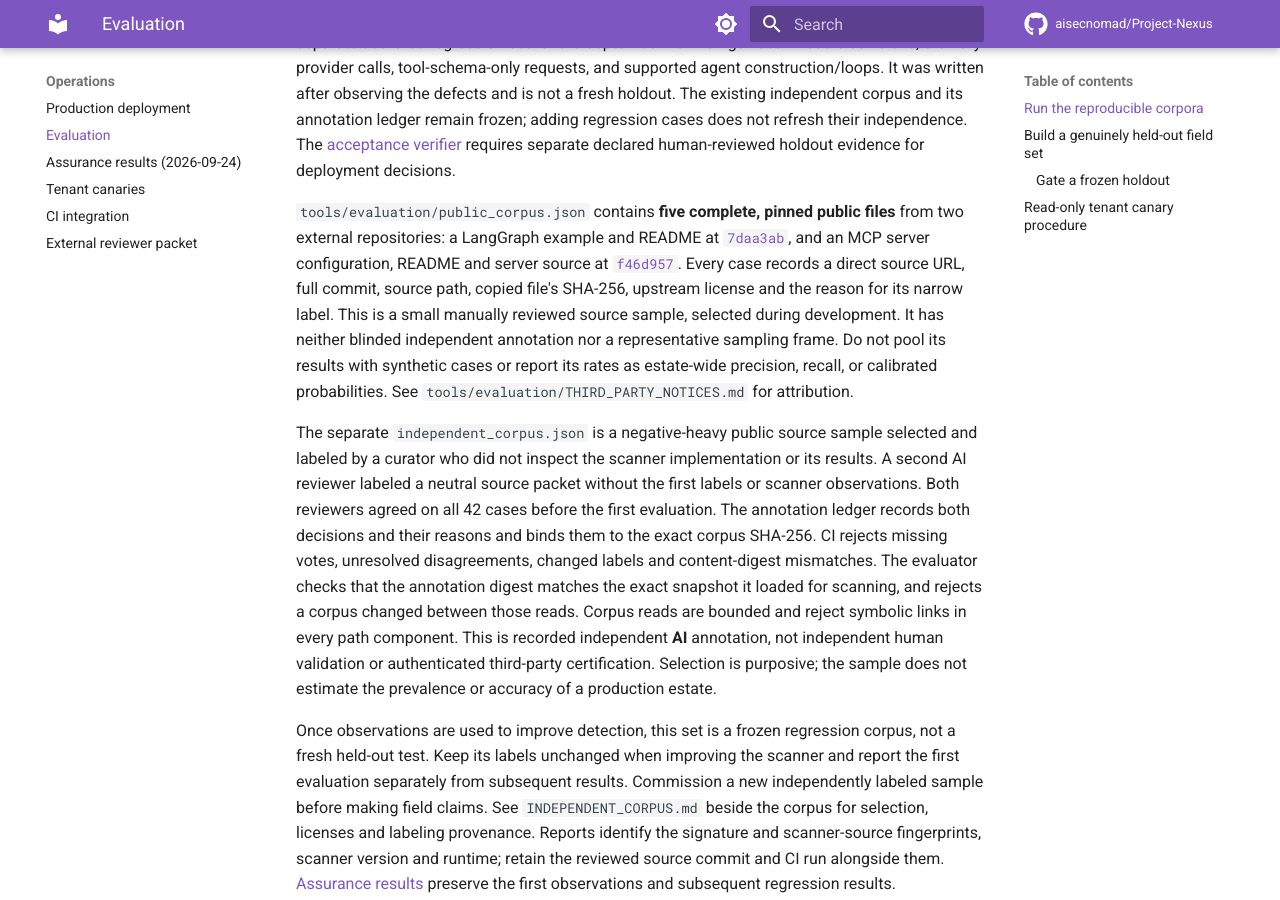
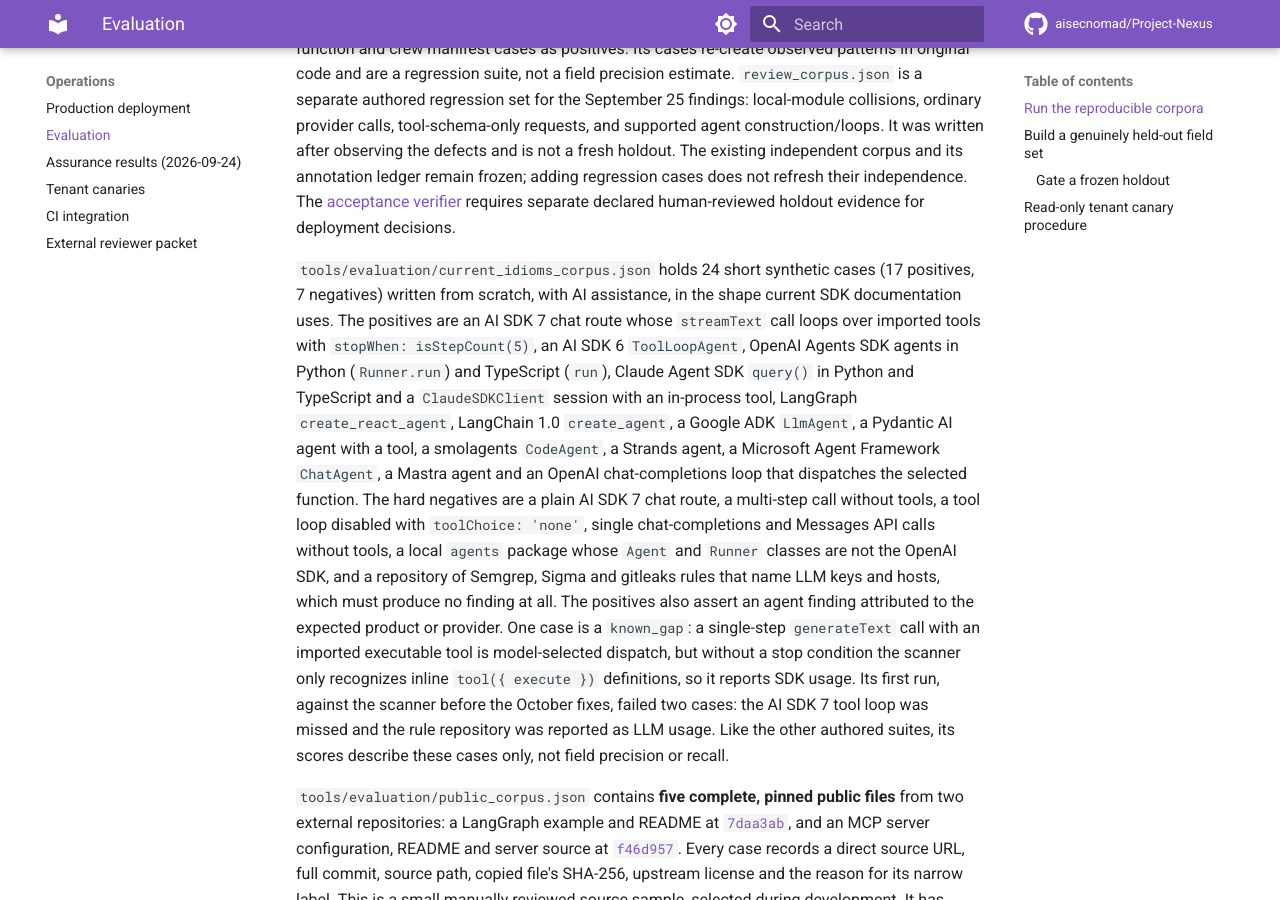
Before and after one commit to aisecnomad/Project-Nexus, an MkDocs documentation site: the page built from docs/evaluation.md, in a window 1280 px wide and 900 px high, scrolled down 3649 px. Built offline with MkDocs 1.6.1 and Material for MkDocs 9.7.7, drawn with Linux system fonts in a browser that asks for light colours; comment, search, counter and statistics services are not loaded; some of the changed text lies outside the part shown.

Commit message:
Add a current SDK idioms evaluation corpus
tools/evaluation/current_idioms_corpus.json holds 24 short synthetic
cases written from scratch (AI-assisted, no copied third-party code) in
the shape current SDK documentation uses. Positives: an AI SDK 7 chat
route looping over imported tools with stopWhen isStepCount(5), an AI
SDK 6 ToolLoopAgent, OpenAI Agents SDK agents in Python (Runner.run) and
TypeScript (run), Claude Agent SDK query() in Python and TypeScript and a
ClaudeSDKClient session with an in-process tool, LangGraph
create_react_agent, LangChain 1.0 create_agent, a Google ADK LlmAgent, a
Pydantic AI agent with a tool, a smolagents CodeAgent, a Strands agent, a
Microsoft Agent Framework ChatAgent, a Mastra agent and an OpenAI
chat-completions loop dispatching the selected function. Hard
negatives: a plain AI SDK 7 chat route, multiple steps without tools, a
tool loop disabled with toolChoice 'none', chat-completions and Messages
API calls without tools, a local `agents` package named like the OpenAI
SDK, and a repository of Semgrep, Sigma and gitleaks rules that must
produce no finding. Positives also assert the agent's product or
provider attribution.

It scores 16 TP, 0 FP, 1 FN and 7 TN. The miss is a known gap within a
bounded waiver (max_count 1, expires 2026-12-31): a single-step
generateText call with an imported executable tool is model-selected
dispatch, but the scanner follows only inline tool({ execute })
definitions when there is no stop condition. Against d65b27f the corpus
fails two further cases, the AI SDK 7 loop and the rule repository,
which the previous commits fix.

The Makefile evaluate target and the CI evaluation step run it with the
same --output pattern, the acceptance source index rejects holdouts that
reuse it, tools/evaluation/ACCEPT.md lists it as a regression suite and
docs/evaluation.md describes it. tests/test_evaluation_current_idioms.py
pins the labels' structure and the scores.

Co-Authored-By: Claude Opus 5.5 <noreply@anthropic.com>
Claude-Session: https://claude.ai/code/session_01MgqwgJ3mZY4AfBY9zQH3vZ
Signed-off-by: Claude <noreply@anthropic.com>

```diff
--- a/docs/evaluation.md
+++ b/docs/evaluation.md
@@ -8,10 +8,10 @@ scanning enabled. A warning, partial scan, skipped connector, or unstable
 repeated scan stops evaluation instead of counting missing detections as true
 negatives.
 
-The seven bundled corpora (synthetic, public, realistic, review, field review,
-attribution and independent) are regression checks on known inputs. The
-synthetic, realistic, review, attribution and public sets were written or selected
-by the maintainers; the independent corpus
+The eight bundled corpora (synthetic, public, realistic, review, field review,
+attribution, current SDK idioms and independent) are regression checks on known
+inputs. The synthetic, realistic, review, attribution, current SDK idioms and
+public sets were written or selected by the maintainers; the independent corpus
 was labeled separately, as described below. None of them is a random or
 representative sample of repositories, so none estimates field precision,
 recall or calibration; see the held-out procedure below for that.
@@ -37,6 +37,9 @@ python -m tools.evaluation.evaluate \
 python -m tools.evaluation.evaluate \
   --corpus tools/evaluation/attribution_corpus.json \
   --output /tmp/nexus-attribution-eval.json
+python -m tools.evaluation.evaluate \
+  --corpus tools/evaluation/current_idioms_corpus.json \
+  --output /tmp/nexus-current-idioms-eval.json
 python -m tools.evaluation.evaluate \
   --corpus tools/evaluation/independent_corpus.json \
   --annotations tools/evaluation/independent_annotations.json \
@@ -173,6 +176,31 @@ the defects and is not a fresh holdout. The existing independent corpus and its
 annotation ledger remain frozen; adding regression cases does not refresh their
 independence. The [acceptance verifier](https://github.com/aisecnomad/Project-Nexus/blob/main/tools/acceptance/README.md) requires
 separate declared human-reviewed holdout evidence for deployment decisions.
+
+`tools/evaluation/current_idioms_corpus.json` holds 24 short synthetic cases
+(17 positives, 7 negatives) written from scratch, with AI assistance, in the
+shape current SDK documentation uses. The positives are an AI SDK 7 chat route
+whose `streamText` call loops over imported tools with `stopWhen:
+isStepCount(5)`, an AI SDK 6 `ToolLoopAgent`, OpenAI Agents SDK agents in
+Python (`Runner.run`) and TypeScript (`run`), Claude Agent SDK `query()` in
+Python and TypeScript and a `ClaudeSDKClient` session with an in-process tool,
+LangGraph `create_react_agent`, LangChain 1.0 `create_agent`, a Google ADK
+`LlmAgent`, a Pydantic AI agent with a tool, a smolagents `CodeAgent`, a
+Strands agent, a Microsoft Agent Framework `ChatAgent`, a Mastra agent and an
+OpenAI chat-completions loop that dispatches the selected function. The hard
+negatives are a plain AI SDK 7 chat route, a multi-step call without tools, a
+tool loop disabled with `toolChoice: 'none'`, single chat-completions and
+Messages API calls without tools, a local `agents` package whose `Agent` and
+`Runner` classes are not the OpenAI SDK, and a repository of Semgrep, Sigma and
+gitleaks rules that name LLM keys and hosts, which must produce no finding at
+all. The positives also assert an agent finding attributed to the expected
+product or provider. One case is a `known_gap`: a single-step `generateText`
+call with an imported executable tool is model-selected dispatch, but without a
+stop condition the scanner only recognizes inline `tool({ execute })`
+definitions, so it reports SDK usage. Its first run, against the scanner before
+the October fixes, failed two cases: the AI SDK 7 tool loop was missed and the
+rule repository was reported as LLM usage. Like the other authored suites, its
+scores describe these cases only, not field precision or recall.
 
 `tools/evaluation/public_corpus.json` contains **five complete, pinned public
 files** from two external repositories: a LangGraph example and README at
```
Also changed, not shown: other parts of docs/evaluation.md (+1 -1 lines), tools/evaluation/ACCEPT.md (+1 -0 lines), 5 other files.
